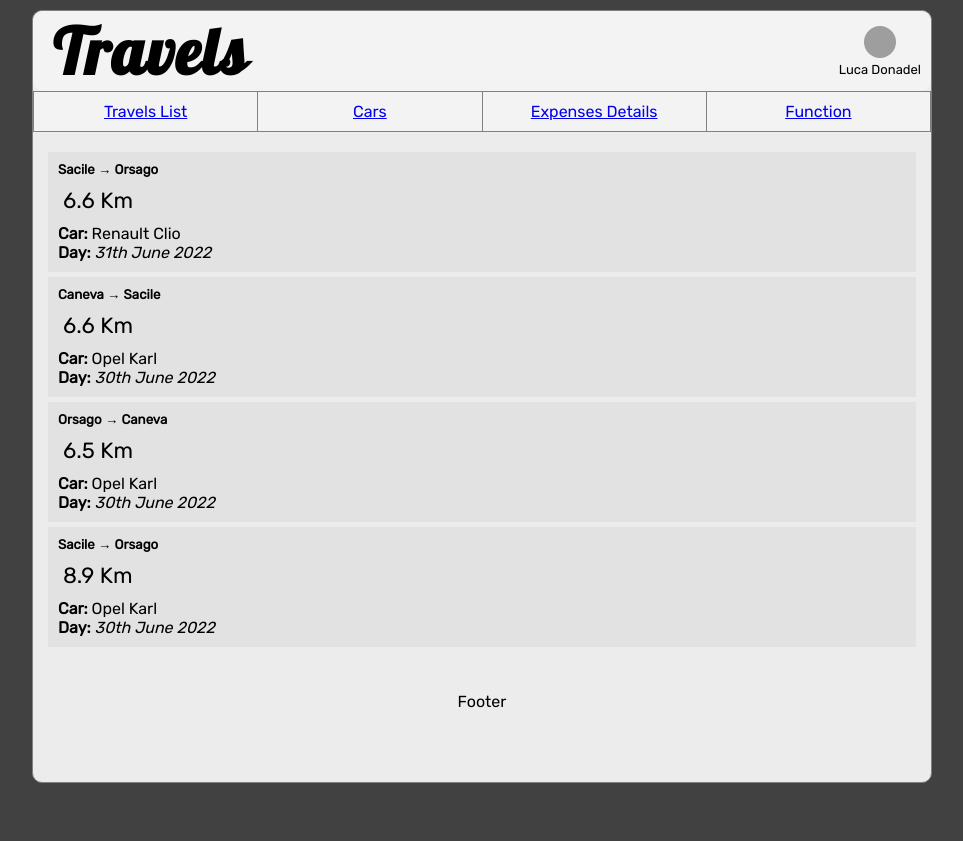
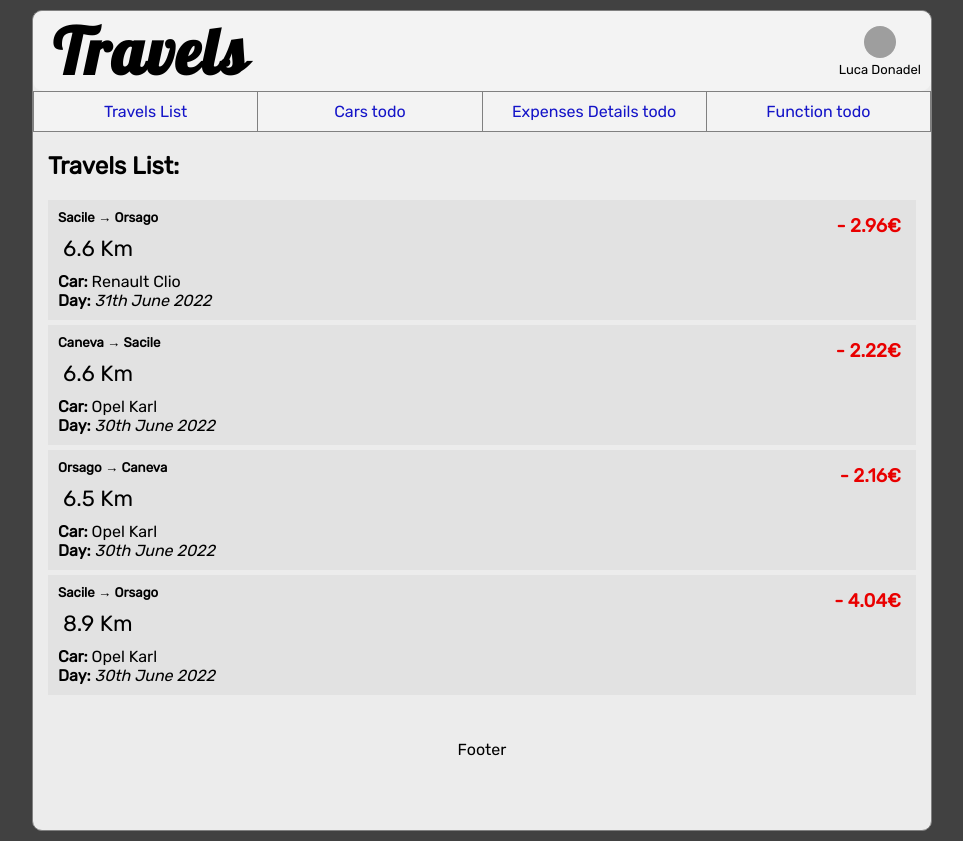
Before and after one commit to iLukez/react-travels-tracker, a React (Create React App) app: page / in a window 1280 px wide. Shown: the whole page, without its empty margins (158-1121 px from the left). Before the commit the page ends 800 px from the top, so only its background shows below. Built offline with nearby package versions, Linux system fonts and the light colour scheme; grey boxes are pictures that could not be loaded.

Commit message:
added calculation of travels cost

```diff
--- a/src/components/Nav.js
+++ b/src/components/Nav.js
@@ -5,16 +5,16 @@ const Nav = () => {
   return (
     <nav className='navbar'>
         <div className='nav-element'>
-            <Link to={'/'}>Travels List</Link>
+            <Link to={'/'} style={{textDecoration: 'none', color: 'rgb(20, 20, 200)'}}>Travels List</Link>
         </div>
         <div className='nav-element'>
-            <Link to={'/'}>Cars</Link>
+            <Link to={'/'} style={{textDecoration: 'none', color: 'rgb(20, 20, 200)'}}>Cars todo</Link>
         </div>
         <div className='nav-element'>
-            <Link to={'/'}>Expenses Details</Link>
+            <Link to={'/'} style={{textDecoration: 'none', color: 'rgb(20, 20, 200)'}}>Expenses Details todo</Link>
         </div>
         <div className='nav-element'>
-            <Link to={'/'}>Function</Link>
+            <Link to={'/'} style={{textDecoration: 'none', color: 'rgb(20, 20, 200)'}}>Function todo</Link>
         </div>
     </nav>
   )
--- a/src/components/Travel.js
+++ b/src/components/Travel.js
@@ -1,12 +1,29 @@
 import React from 'react'
 
-const Travel = ({travel}) => {
+const Travel = ({travel, carsList, gasCostPerLiter}) => {
+
+  function findTravelCost(car, carsList, gasCostPerLiter, travelDistance) {
+    const carUsed = carsList.find( (c) => {
+      if (car === c.carName) {
+        return true;
+      }
+    })
+    const travelCost = (travelDistance / carUsed.kmToLiterRatio) * travelDistance;
+
+    return travelCost.toFixed(2);
+  }
+
   return (
     <div className='travel'>
-      <h5 className='travel-positions'><strong>{travel.startingPoint}</strong> &rarr; <strong>{travel.endingPoint}</strong></h5>
-      <p className='travel-distance'>{travel.distance} Km</p>
-      <p className='travel-car'><b>Car:</b> {travel.car}</p>
-      <p className='travel-date'><b>Day:</b> <i>{travel.date}</i></p>
+      <div className='travel-primitive-infos'>
+        <h5 className='travel-positions'><strong>{travel.startingPoint}</strong> &rarr; <strong>{travel.endingPoint}</strong></h5>
+        <p className='travel-distance'>{travel.distance} Km</p>
+        <p className='travel-car'><b>Car:</b> {travel.car}</p>
+        <p className='travel-date'><b>Day:</b> <i>{travel.date}</i></p>
+      </div>
+      <div className='travel-cost'>
+        <h3>- {findTravelCost(travel.car, carsList, gasCostPerLiter, travel.distance)}€</h3>
+      </div>
     </div>
   )
 }
--- a/src/components/Travels.js
+++ b/src/components/Travels.js
@@ -1,15 +1,29 @@
 import React from 'react'
 import Travel from './Travel'
-import { useEffect } from 'react'
+import { useState } from 'react'
 import PropTypes from 'prop-types'
 
 const Travels = ({travels}) => {
+  const gasCostPerLiter = 2.01;
+  const [carsList, setCarsList] = useState([{
+        carName: 'Opel Karl',
+        kmToLiterRatio: 19.6
+      },
+      {
+        carName: 'Renault Clio',
+        kmToLiterRatio: 14.7
+      }
+    ]
+  )
 
   return (
-    <div className='travels'>
-      {travels.map((travel) => (
-        <Travel key={travel.id} travel={travel} />
-      ))}
+    <div className='travels-list'>
+      <h2>Travels List:</h2>
+      <div className='travels'>
+        {travels.map((travel) => (
+          <Travel key={travel.id} travel={travel} carsList={carsList} gasCostPerLiter={gasCostPerLiter} />
+        ))}
+      </div>
     </div>
   )
 }
--- a/src/index.css
+++ b/src/index.css
@@ -12,7 +12,7 @@
     background-color: rgb(236, 236, 236);
     width: 900px;
     height: 100%;
-    min-width: 300px;
+    min-width: 150px;
     margin: 10px auto;
     border-radius: 10px;
     min-height: 300px;
@@ -25,12 +25,6 @@
     margin-left: 10px;
 }
 
-.title-link:link, .title-link:visited {
-    color: (internal value);
-    text-decoration: none;
-    cursor: auto;
-}
-
 .navbar {
     display: table;
     background-color: rgb(243, 243, 243);
@@ -39,6 +33,8 @@
     justify-content: center;
     align-items: stretch;
     border-collapse: collapse;
+    text-decoration: inherit;
+    color: inherit;
 }
 
 .nav-element {
@@ -62,21 +58,35 @@
     align-items: center;
 }
 
-.travels {
+.travels-list {
     margin: 10px 5px 10px 5px;
     padding: 10px;
     min-height: 300px;
+    margin-bottom: 20px;
+}
+
+.travels-list h2 {
+    padding-bottom: 20px;
+}
+
+.travels {
     text-align: center;
-    margin-bottom: 20px;
     display: flex;
-   flex-direction: column-reverse;
+    flex-direction: column-reverse;
 }
 
 .travel {
     text-align: left;
     padding: 10px;
     margin-bottom: 5px;
+    display: flex;
+    justify-content: space-between;
     background-color: rgb(226, 226, 226);
+}
+
+.travel-cost {
+    padding: 5px;
+    color:rgb(233, 0, 0);
 }
 
 .travel-distance {
```
